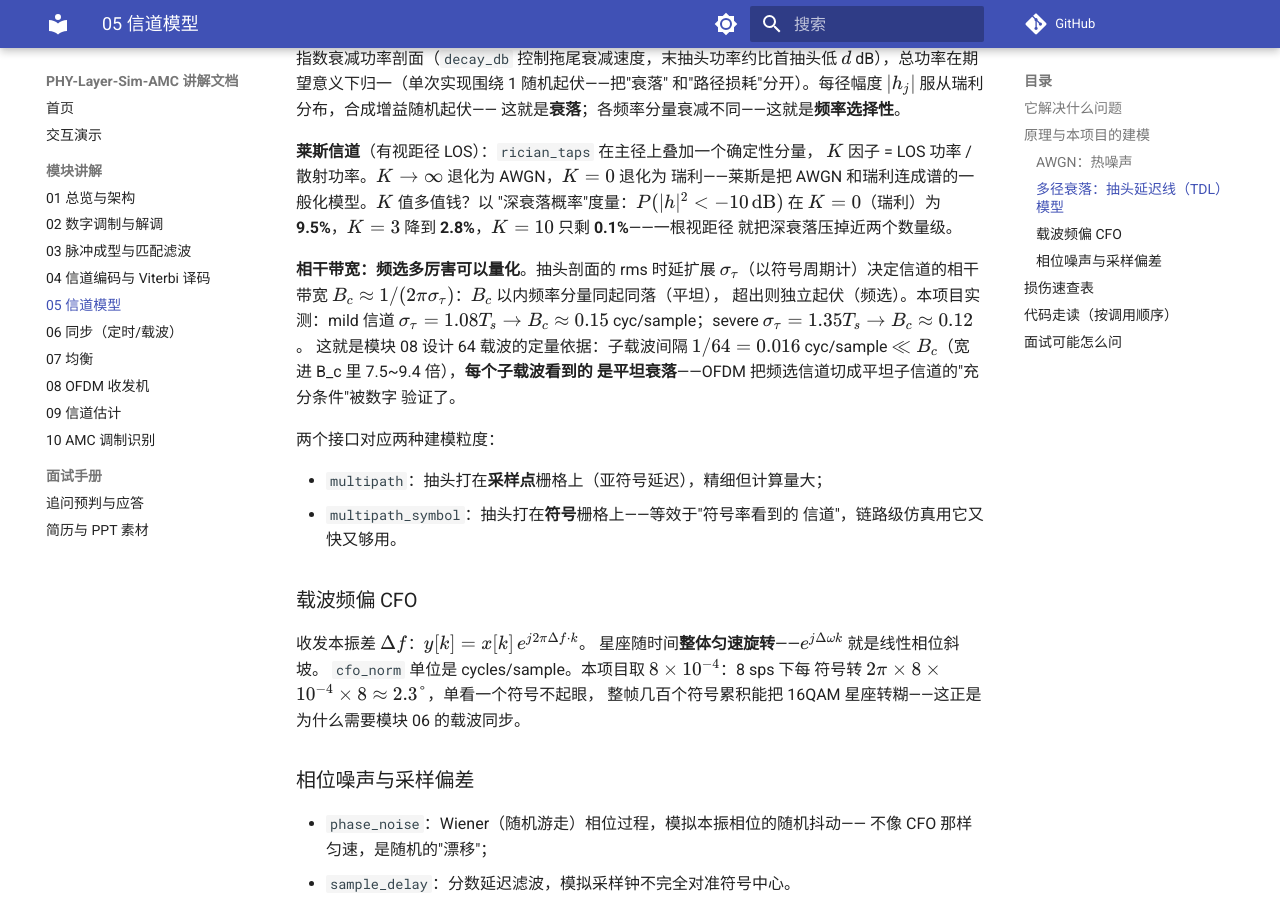
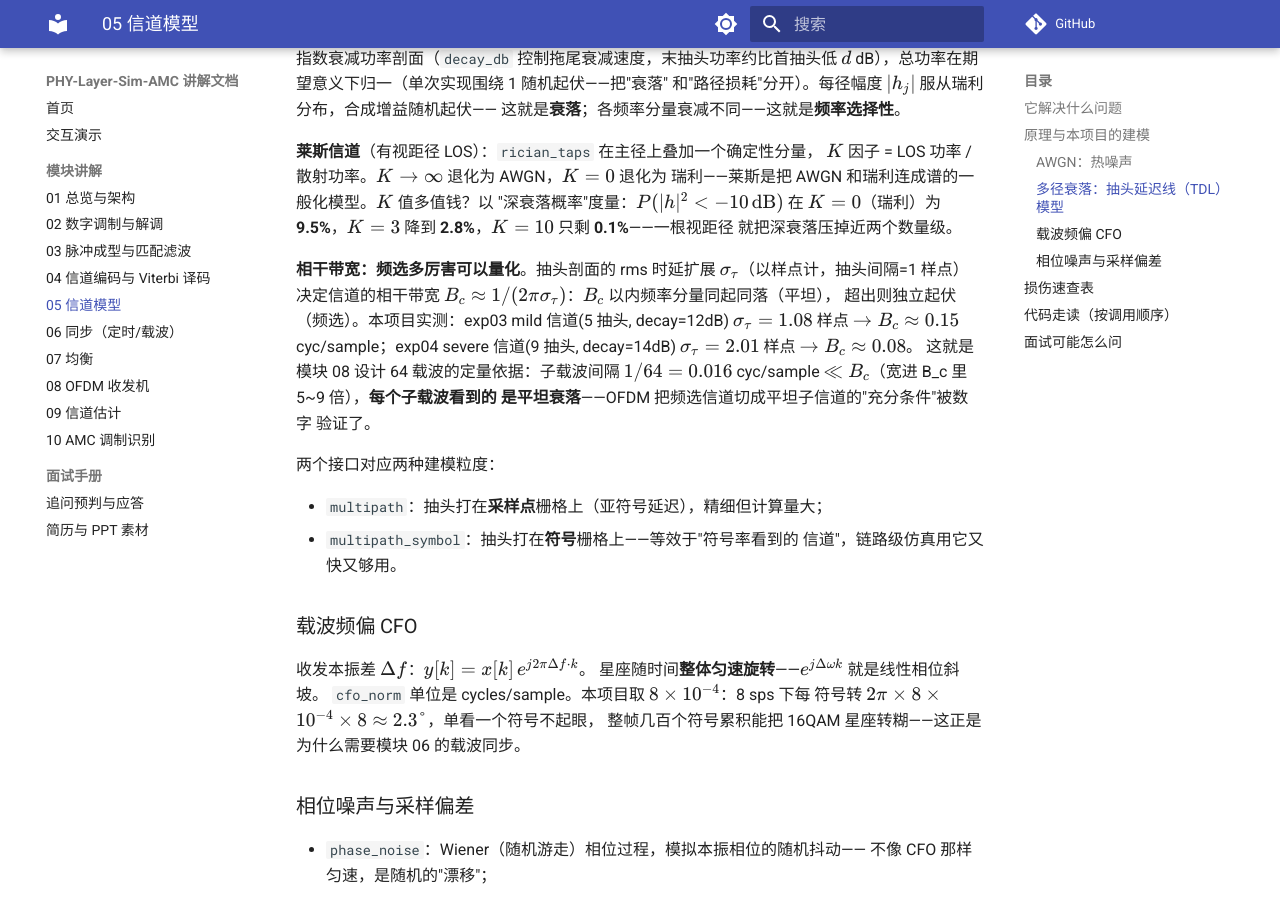
Before and after one commit to YZml1507/phy-layer-sim-amc, an MkDocs documentation site: the page built from docs/modules/05-channels.md, in a window 1280 px wide and 900 px high, scrolled down 1447 px. Built offline with MkDocs 1.6.1 and Material for MkDocs 9.7.7, drawn with Linux system fonts in a browser that asks for light colours; comment, search, counter and statistics services are not loaded.

Commit message:
fix(docs): 审查发现——相干带宽单位改样点+锚定 exp04 信道(9,14dB)；ICI 测试 docstring 同步
- σ_τ 单位由 Ts 改为样点（抽头间隔=1 样点），severe 改锚 exp04 实际信道
  rayleigh_taps(9,decay=14): σ_τ=2.01 -> B_c=0.08，余量 5~9x
- 16QAM 精确式断言收紧 rel 2%->0.5%
- ICI 测试 docstring 更新为 ε=0.192->-9.4dB 口径

Co-Authored-By: Devin AI <158243242+devin-ai-integration[bot]@users.noreply.github.com>

```diff
--- a/docs/modules/05-channels.md
+++ b/docs/modules/05-channels.md
@@ -61,12 +61,13 @@ $K$ 因子 = LOS 功率 / 散射功率。$K\to\infty$ 退化为 AWGN，$K=0$ 退
 就把深衰落压掉近两个数量级。
 
 **相干带宽：频选多厉害可以量化**。抽头剖面的 rms 时延扩展
-$\sigma_\tau$（以符号周期计）决定信道的相干带宽
+$\sigma_\tau$（以样点计，抽头间隔=1 样点）决定信道的相干带宽
 $B_c\approx1/(2\pi\sigma_\tau)$：$B_c$ 以内频率分量同起同落（平坦），
-超出则独立起伏（频选）。本项目实测：mild 信道 $\sigma_\tau=1.08T_s\to
-B_c\approx0.15$ cyc/sample；severe $\sigma_\tau=1.35T_s\to B_c\approx0.12$。
+超出则独立起伏（频选）。本项目实测：exp03 mild 信道(5 抽头, decay=12dB)
+$\sigma_\tau=1.08$ 样点 $\to B_c\approx0.15$ cyc/sample；exp04 severe
+信道(9 抽头, decay=14dB) $\sigma_\tau=2.01$ 样点 $\to B_c\approx0.08$。
 这就是模块 08 设计 64 载波的定量依据：子载波间隔 $1/64=0.016$
-cyc/sample $\ll B_c$（宽进 B_c 里 7.5~9.4 倍），**每个子载波看到的
+cyc/sample $\ll B_c$（宽进 B_c 里 5~9 倍），**每个子载波看到的
 是平坦衰落**——OFDM 把频选信道切成平坦子信道的"充分条件"被数字
 验证了。
 
```
Also changed, not shown: 1 other file.
